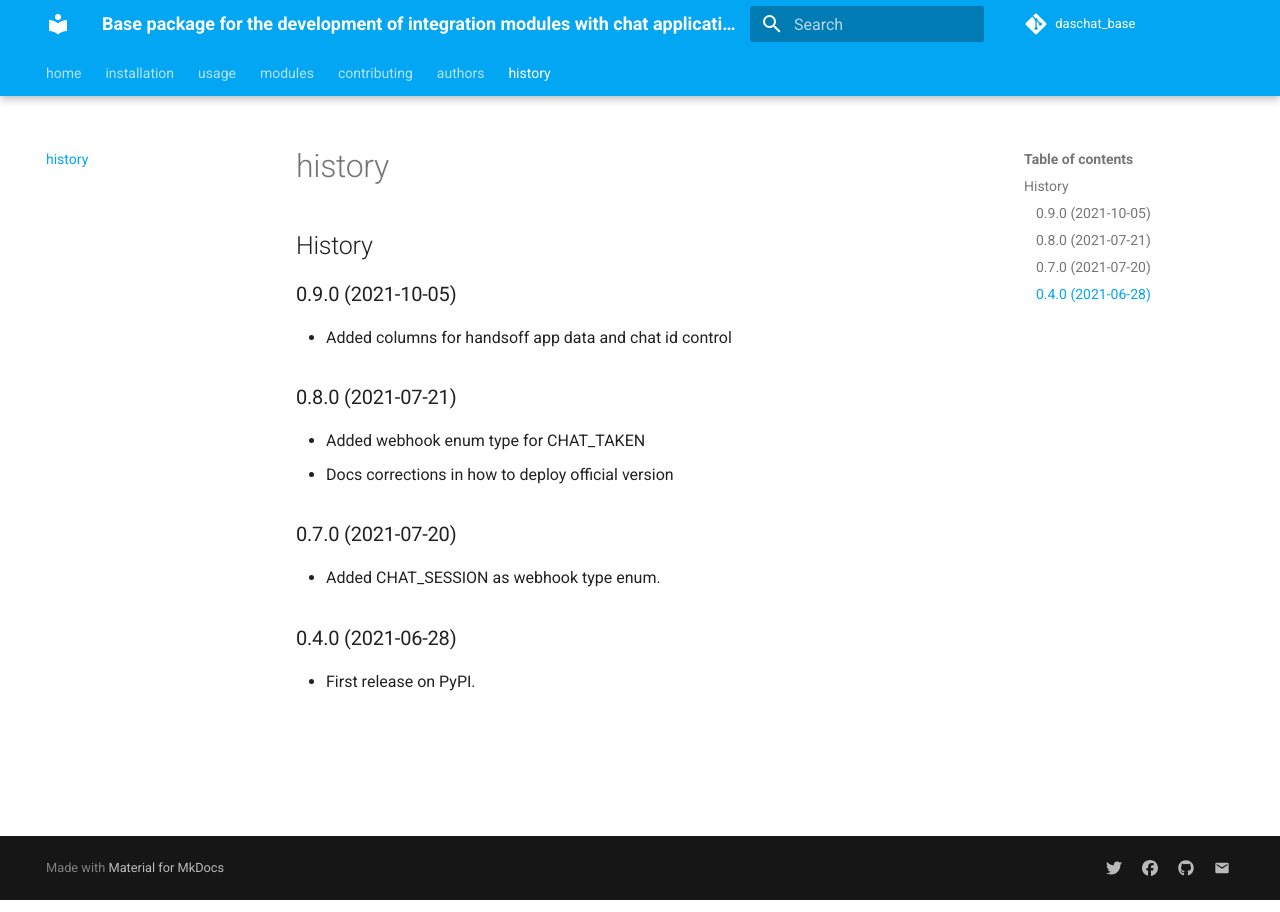
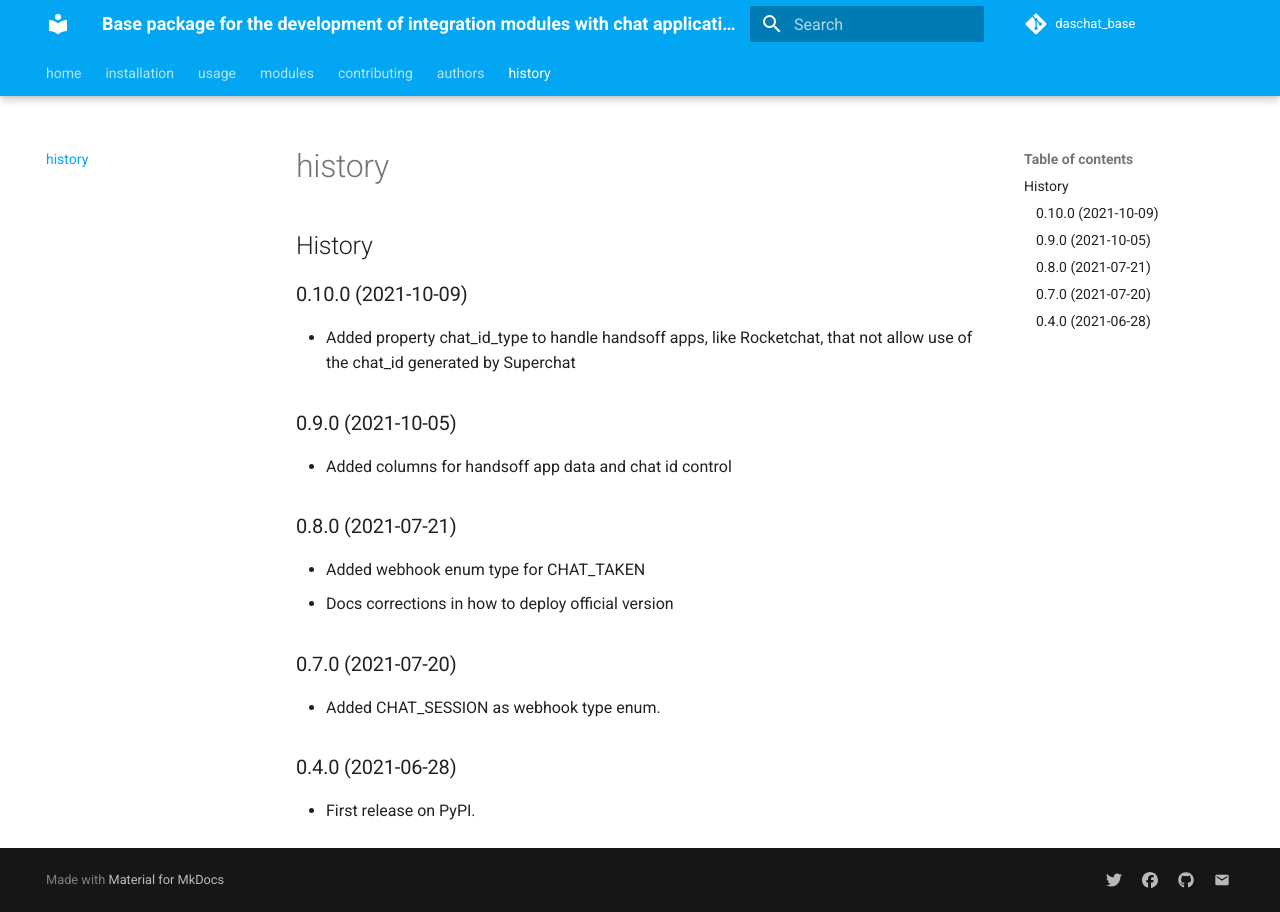
Before and after one commit to daschat-io/daschat_base, an MkDocs documentation site: the page built from docs/history.md, in a window 1280 px wide. Built offline with MkDocs 1.6.1 and Material for MkDocs 9.7.7, drawn with Linux system fonts in a browser that asks for light colours; comment, search, counter and statistics services are not loaded.

Commit message:
Releasing version 0.10.0

```diff
--- a/HISTORY.md
+++ b/HISTORY.md
@@ -1,4 +1,8 @@
 # History
+
+## 0.10.0 (2021-10-09)
+
+* Added property chat_id_type to handle handsoff apps, like Rocketchat, that not allow use of the chat_id generated by Superchat
 
 ## 0.9.0 (2021-10-05)
 
--- a/pyproject.toml
+++ b/pyproject.toml
@@ -1,7 +1,7 @@
 [tool]
 [tool.poetry]
 name = "daschat_base"
-version = "0.9.0"
+version = "0.10.0"
 homepage = "https://github.com/daschat-io/daschat_base"
 description = "Base package for Daschat modules."
 authors = ["Abner G Jacobsen <abner@apoana.com.br>"]
```
Also changed, not shown: CHANGELOG.md (+2 -17 lines), 1 other file.
